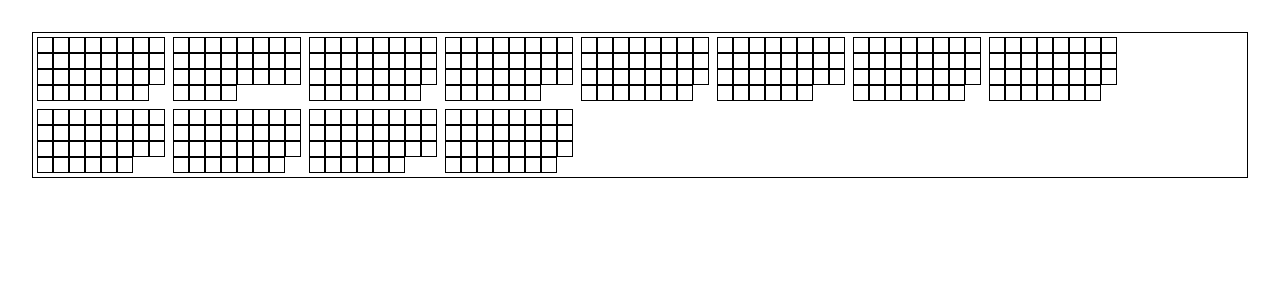
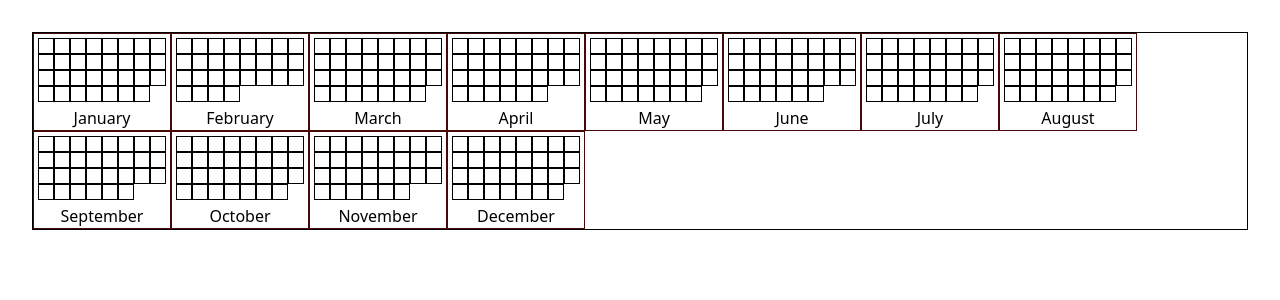
Before and after one commit to ConfidentProgrammer/habit-heatmap, a React (Vite) app: page / in a window 1280 px wide. Shown: the top 300 px of the page. Built offline with nearby package versions, Linux system fonts and the light colour scheme.

Commit message:
made day aware of it date

```diff
--- a/src/components/Day/Day.tsx
+++ b/src/components/Day/Day.tsx
@@ -1,5 +1,12 @@
-function Day() {
-  return <div className="border-1 border-solid w-4 h-4"></div>;
+function Day({ date }) {
+  return (
+    <div
+      className="border-1 border-solid w-4 h-4"
+      onClick={() => {
+        console.log(date);
+      }}
+    ></div>
+  );
 }
 
 export default Day;
--- a/src/components/Habit.tsx
+++ b/src/components/Habit.tsx
@@ -1,6 +1,19 @@
+import { useState } from 'react';
 import Year from './Year';
 
+interface IHabit {
+  id: number;
+  name: string;
+  progress: Record<string, boolean>;
+}
+
 const Habit = () => {
+  const [progress, setProgress] = useState<IHabit>({
+    id: 1,
+    name: 'Workout',
+    progress: {},
+  });
+
   return (
     <div>
       {' '}
--- a/src/components/Month.tsx
+++ b/src/components/Month.tsx
@@ -12,8 +12,8 @@ function Month({ month }: MonthProps) {
 
   return (
     <div className="flex flex-wrap m-1 w-32">
-      {[...Array(noOfDays)].map((i) => (
-        <Day key={i} />
+      {[...Array(noOfDays)].map((_, i) => (
+        <Day key={i} date={`${i + 1}-${month.name}-${year}`} />
       ))}
     </div>
   );
--- a/src/components/Year.tsx
+++ b/src/components/Year.tsx
@@ -5,9 +5,14 @@ import Month from './Month';
 function Year() {
   return (
     <div className="flex flex-wrap border-1 ">
-      {monthMap.map((month) => (
-        <Month month={month} key={month.name} />
-      ))}
+      {monthMap.map((month) => {
+        return (
+          <div className="border-1 border-red-950">
+            <Month month={month} key={month.name} />
+            {month.name}
+          </div>
+        );
+      })}
     </div>
   );
 }
```
